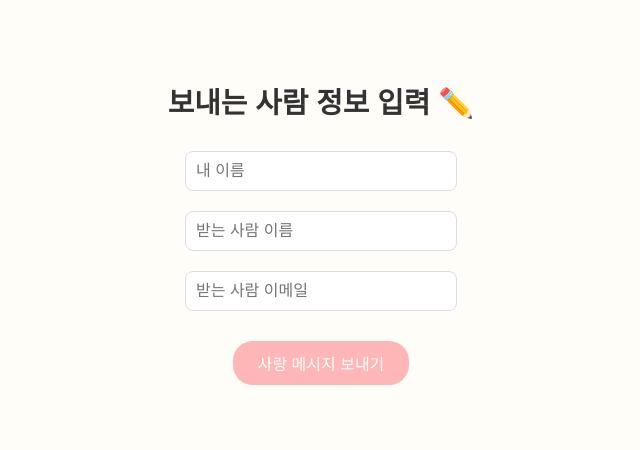
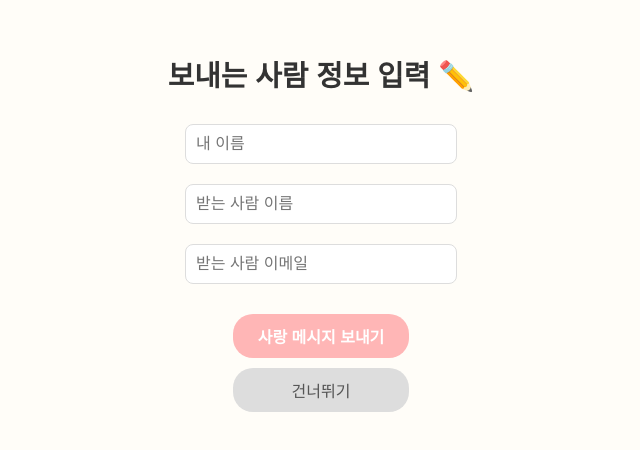
Before and after one commit to xeon-243859/ppongtok-app, a React (Vite) app: page /join in a window 1280 px wide. Shown: the part 168-618 px from the top of the page, without its empty margins (319-959 px from the left). Built offline with nearby package versions, Linux system fonts and the light colour scheme.

Commit message:
🌸 JoinPage: 건너뛰기 버튼 추가 및 버튼 글자 색상 개선

```diff
--- a/src/pages/JoinPage.css
+++ b/src/pages/JoinPage.css
@@ -32,17 +32,38 @@
   background-color: #fff;
 }
 
+.join-buttons {
+  display: flex;
+  flex-direction: column;
+  gap: 10px;
+  margin-top: 20px;
+}
+
 .join-button {
-  margin-top: 20px;
   padding: 10px 25px;
   background-color: #ffb6b6;
   border: none;
   border-radius: 20px;
   font-size: 1rem;
   cursor: pointer;
-  color: #fff;
+  color: #fff; /* ✅ 글씨 진하게 */
+  font-weight: 600; /* ✅ 글씨 강조 */
 }
 
 .join-button:hover {
   background-color: #ff9090;
 }
+
+.skip-button {
+  padding: 10px 25px;
+  background-color: #ddd;
+  border: none;
+  border-radius: 20px;
+  font-size: 1rem;
+  cursor: pointer;
+  color: #555;
+}
+
+.skip-button:hover {
+  background-color: #bbb;
+}
--- a/src/pages/JoinPage.jsx
+++ b/src/pages/JoinPage.jsx
@@ -16,6 +16,10 @@ const JoinPage = () => {
     navigate("/love");
   };
 
+  const handleSkip = () => {
+    navigate("/love");
+  };
+
   return (
     <div className="join-container">
       <div className="join-title">보내는 사람 정보 입력 ✏️</div>
@@ -26,7 +30,6 @@ const JoinPage = () => {
           placeholder="내 이름"
           value={sender}
           onChange={(e) => setSender(e.target.value)}
-          required
         />
         <input
           className="join-input"
@@ -34,7 +37,6 @@ const JoinPage = () => {
           placeholder="받는 사람 이름"
           value={receiver}
           onChange={(e) => setReceiver(e.target.value)}
-          required
         />
         <input
           className="join-input"
@@ -42,11 +44,15 @@ const JoinPage = () => {
           placeholder="받는 사람 이메일"
           value={email}
           onChange={(e) => setEmail(e.target.value)}
-          required
         />
-        <button className="join-button" type="submit">
-          사랑 메시지 보내기
-        </button>
+        <div className="join-buttons">
+          <button className="join-button" type="submit">
+            사랑 메시지 보내기
+          </button>
+          <button className="skip-button" type="button" onClick={handleSkip}>
+            건너뛰기
+          </button>
+        </div>
       </form>
     </div>
   );
```
